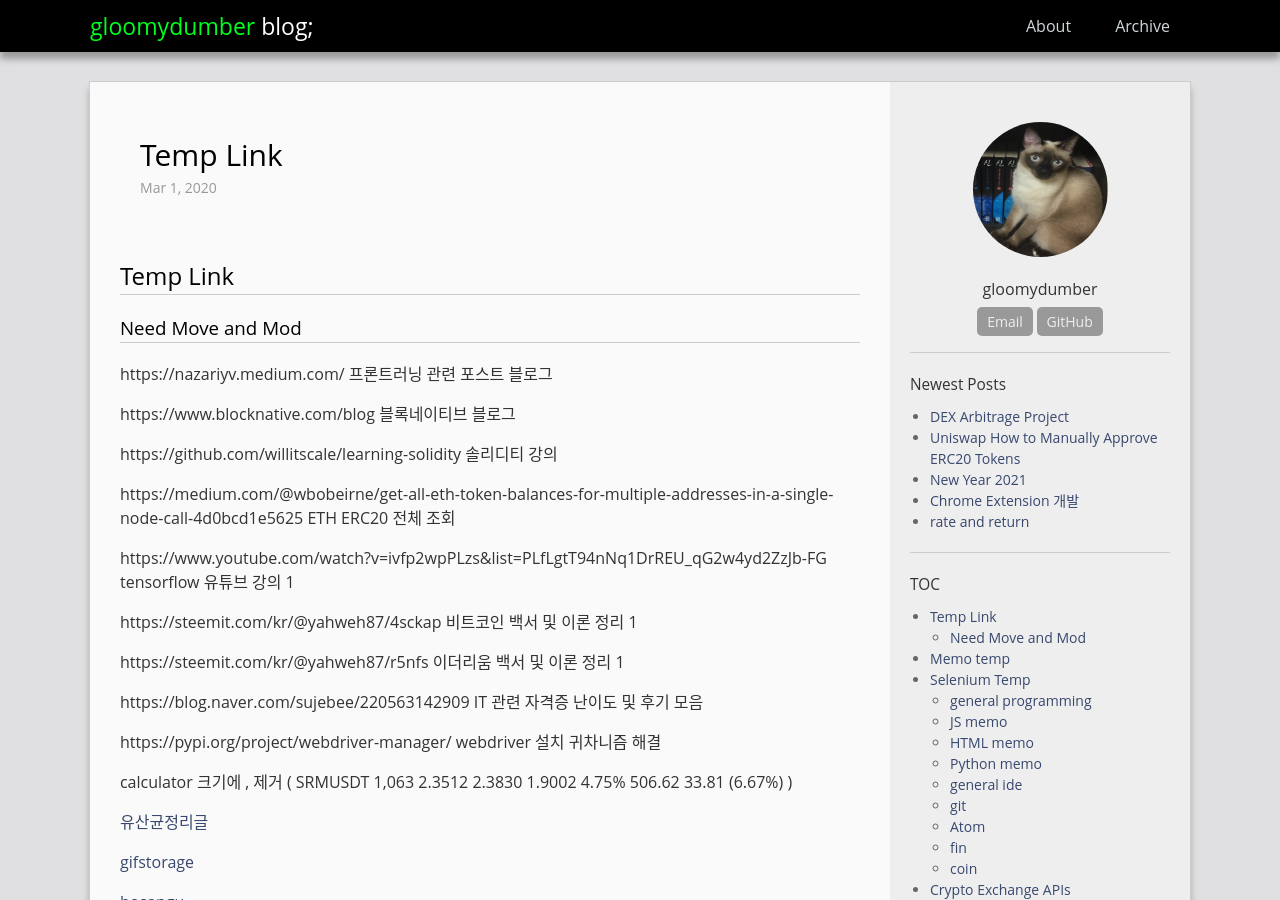
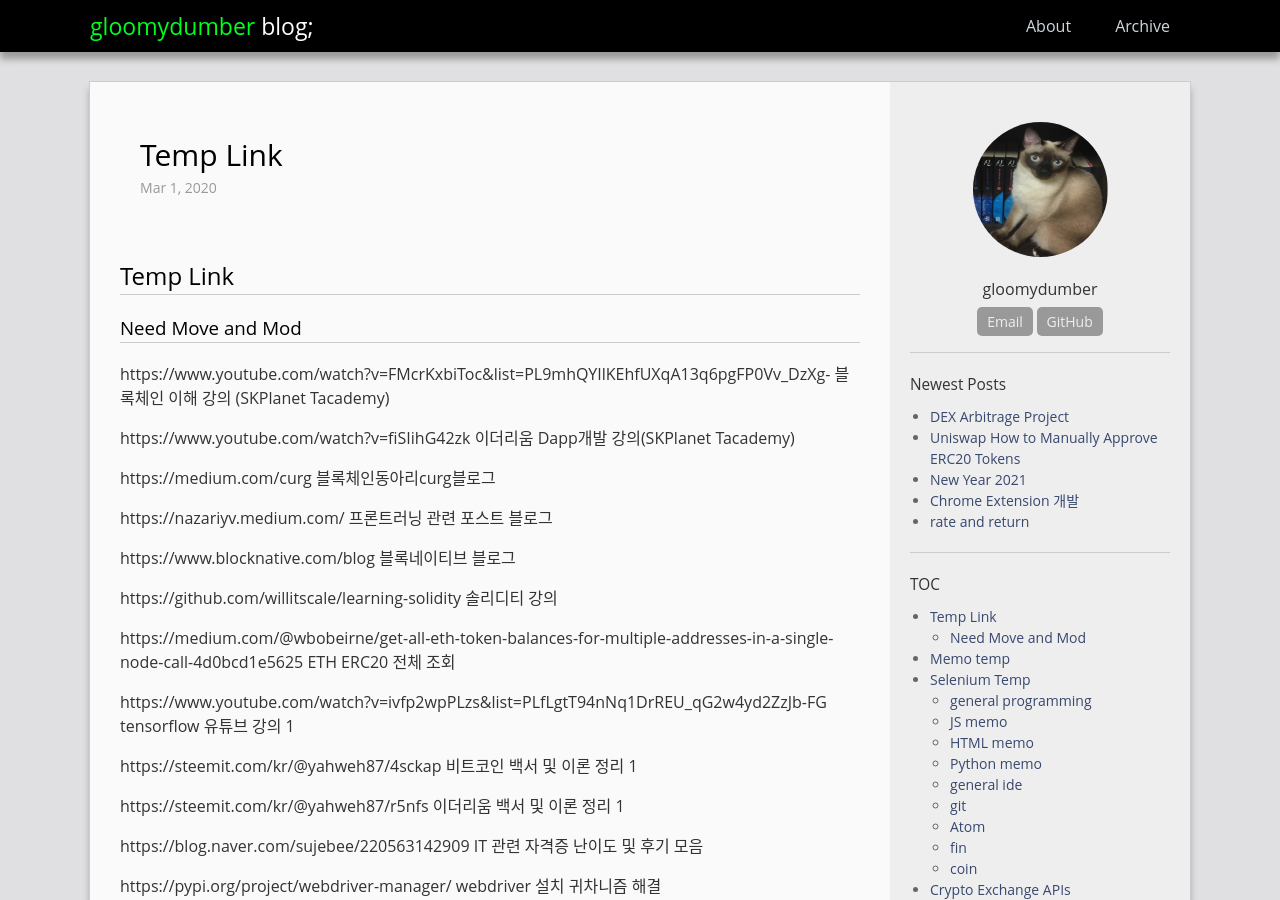
Before and after one commit to gloomydumber/copy, a Jekyll site: the page built from _posts/2020-03-01-TempLink.md, in a window 1280 px wide and 900 px high. Built offline with Jekyll 4.4.1, drawn with Linux system fonts in a browser that asks for light colours; comment, search, counter and statistics services are not loaded.

Commit message:
PostModded

```diff
--- a/_posts/2020-03-01-TempLink.md
+++ b/_posts/2020-03-01-TempLink.md
@@ -11,6 +11,12 @@ use_math: true
 ## Temp Link
 
 ### Need Move and Mod
+
+https://www.youtube.com/watch?v=FMcrKxbiToc&list=PL9mhQYIlKEhfUXqA13q6pgFP0Vv_DzXg- 블록체인 이해 강의 (SKPlanet Tacademy)
+
+https://www.youtube.com/watch?v=fiSIihG42zk 이더리움 Dapp개발 강의(SKPlanet Tacademy)
+
+https://medium.com/curg 블록체인동아리curg블로그
 
 https://nazariyv.medium.com/ 프론트러닝 관련 포스트 블로그
 
```
